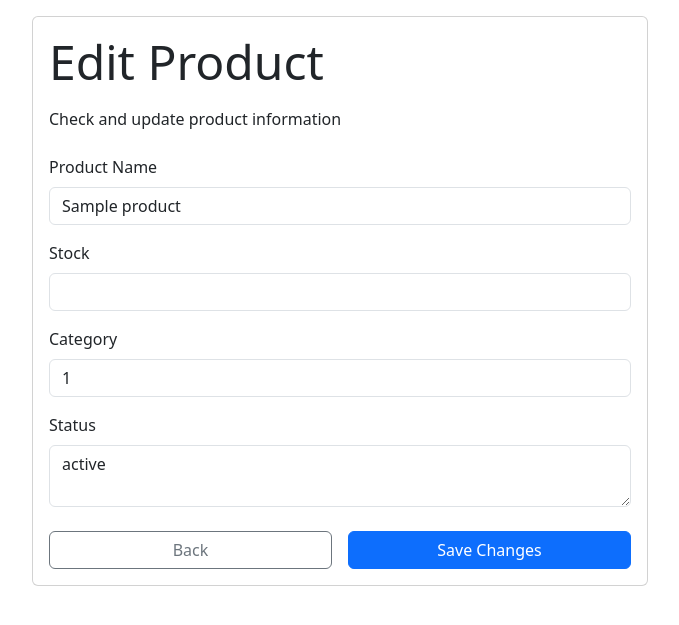
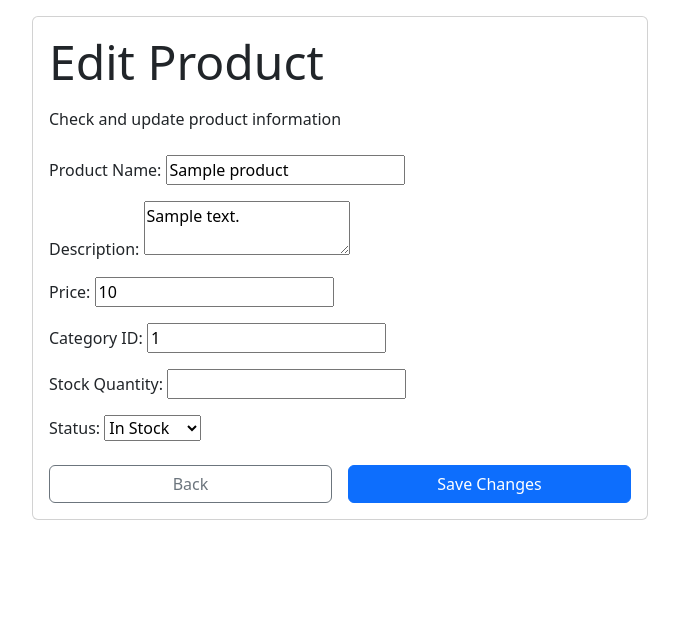
Before and after one commit to liikaa7zip/beauty_store_G13, a PHP site: template views/inventory/edit.php in a window 1280 px wide. Shown: the top 625 px of the page, without its empty margins (300-979 px from the left). Run offline with PHP 8.4, Linux system fonts and the light colour scheme; the template is opened without the code that fills it: most values are stand-ins (such as "Sample title", 1, 10 or a date in 2020).

Commit message:
style(edit products):connect API edit form [BEAUT-159]

```diff
--- a/views/inventory/edit.php
+++ b/views/inventory/edit.php
@@ -1,3 +1,11 @@
+<?php if (isset($_SESSION['error'])): ?>
+    <p style="color: red;"><?php echo $_SESSION['error']; unset($_SESSION['error']); ?></p>
+<?php endif; ?>
+
+<?php if (isset($_SESSION['success'])): ?>
+    <p style="color: green;"><?php echo $_SESSION['success']; unset($_SESSION['success']); ?></p>
+<?php endif; ?>
+
 
 <!DOCTYPE html>
 <html lang="en">
@@ -9,30 +17,43 @@
 </head>
 <body>
     <div class="container-fluid w-50 mt-3">
-        <form action="edit.php?id=<?= htmlspecialchars($product['id']) ?>" method="POST" class="card p-3">
+        <form method="POST" action="/inventory/products/update/<?php echo $product['id']; ?>" class="card p-3">
             <p class="display-5">Edit Product</p>
             <p>Check and update product information</p>
 
             <input type="hidden" name="id" value="<?= htmlspecialchars($product['id']) ?>">
 
             <div class="form-group my-2">
-                <label for="name" class="form-label">Product Name</label>
-                <input type="text" value="<?= htmlspecialchars($product['name']) ?>" name="name" id="name" class="form-control" required>
+            <label for="name">Product Name:</label>
+            <input type="text" name="name" id="name" value="<?php echo $product['name']; ?>" required><br>
             </div>
 
             <div class="form-group my-2">
-                <label for="stocks" class="form-label">Stock</label>
-                <input type="number" value="<?= htmlspecialchars($product['stocks']) ?>" name="stocks" id="stocks" class="form-control" required>
+            <label for="description">Description:</label>
+            <textarea name="description" id="description"><?php echo $product['description']; ?></textarea><br>
             </div>
 
             <div class="form-group my-2">
-                <label for="category_id" class="form-label">Category</label>
-                <input type="text" value="<?= htmlspecialchars($product['category_id']) ?>" name="category_id" id="category_id" class="form-control" required>
+            <label for="price">Price:</label>
+            <input type="number" name="price" id="price" value="<?php echo $product['price']; ?>" step="0.01" required><br>
             </div>
 
             <div class="form-group my-2">
-                <label for="status" class="form-label">Status</label>
-                <textarea name="status" id="status" class="form-control"><?= htmlspecialchars($product['status']) ?></textarea>
+            <label for="category_id">Category ID:</label>
+            <input type="number" name="category_id" id="category_id" value="<?php echo $product['category_id']; ?>" required><br>
+            </div>
+
+            <div class="form-group my-2">
+            <label for="stocks">Stock Quantity:</label>
+            <input type="number" name="stocks" id="stocks" value="<?php echo $product['stocks']; ?>"><br>
+            </div>
+
+            <div class="form-group my-2">
+            <label for="status">Status:</label>
+    <select name="status" id="status">
+        <option value="instock" <?php if ($product['status'] == 'instock') echo 'selected'; ?>>In Stock</option>
+        <option value="low-stock" <?php if ($product['status'] == 'low-stock') echo 'selected'; ?>>Low Stock</option>
+    </select><br>
             </div>
 
             <div class="d-flex gap-3 mt-3">
@@ -41,5 +62,8 @@
             </div>
         </form>
     </div>
+
+
+
 </body>
 </html>
```
